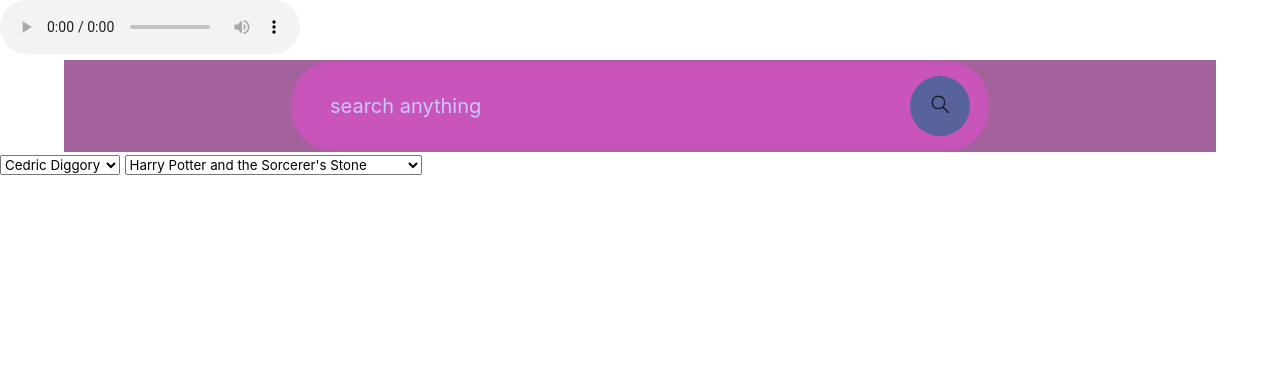
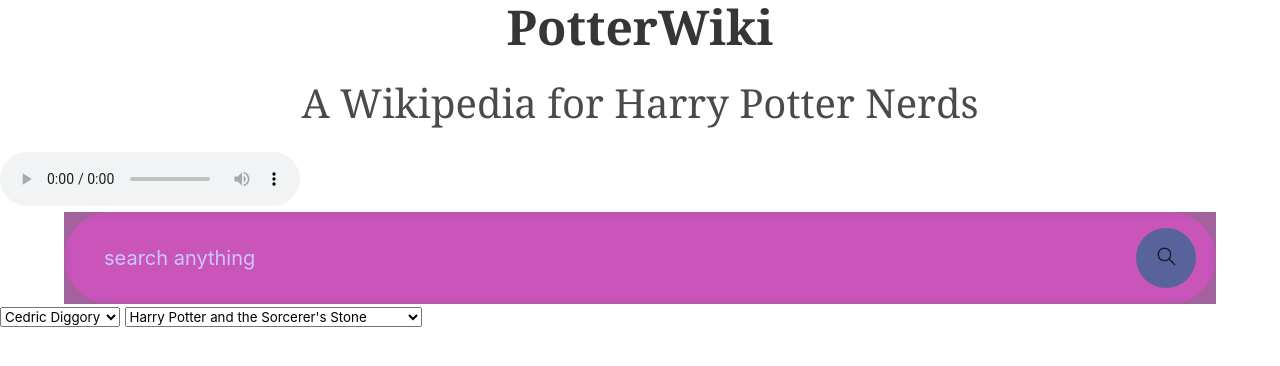
Before and after one commit to Golemancer-Ctrl/project-wikiview, a plain HTML site: page index.html in a window 1280 px wide. Drawn offline with nearby package versions, Linux system fonts and the light colour scheme.

Commit message:
formatted index.html with bulma, minor css styling

```diff
--- a/assets/style.css
+++ b/assets/style.css
@@ -5,7 +5,14 @@
     font-family: Georgia, 'Times New Roman', Times, serif;
 }
 
-.container{
+.container {
+    width: 100%;
+    display: flex;
+    align-items: center;
+    justify-content: center;
+}
+
+.search-container{
     background: #a3629b;
     width: 100%;
     max-height: 100vh;
--- a/index.html
+++ b/index.html
@@ -9,12 +9,16 @@
     <link rel="stylesheet" href="./assets/style.css">
     <title>Homepage</title>
 </head>
+
 <body>
+    <h1 class="container title is-1 is-spaced"> PotterWiki </h1>
+    <h2 class="container subtitle is-2"> A Wikipedia for Harry Potter Nerds </h2>
+
     <audio controls autoplay>
         <source src="https://www.televisiontunes.com/uploads/audio/Harry%20Potter%20-%20Main%20Theme.mp3" type="audio/mp3" alt="Harry Potter Main Theme">
     </audio>
-    <div class="container">
-        <form action="" class="search-bar">
+    <div class="container search-container">
+        <form action="" class="container search-bar">
             <input type="text" placeholder="search anything" name="q">
             <button type="submit"><img src="./assets/images/search.png"></button>
         </form>
@@ -25,7 +29,7 @@
         <option class="char">Cedric Diggory</option>
         <option class="char">Draco Malfoy</option>
         <option class="char">Luna Lovegood</option>
-        <option class="char">Harry Potter</option>/
+        <option class="char">Harry Potter</option>
     </select>
 
     <!-- add movie dropdown here -->
@@ -46,7 +50,7 @@
         <div class="modal-content">
           <div class="box">
             <p id="filmDisplay"></p>
-            <!-- Your content -->
+            <!-- streaming availability displayed here -->
           </div>
         </div>
 
```
